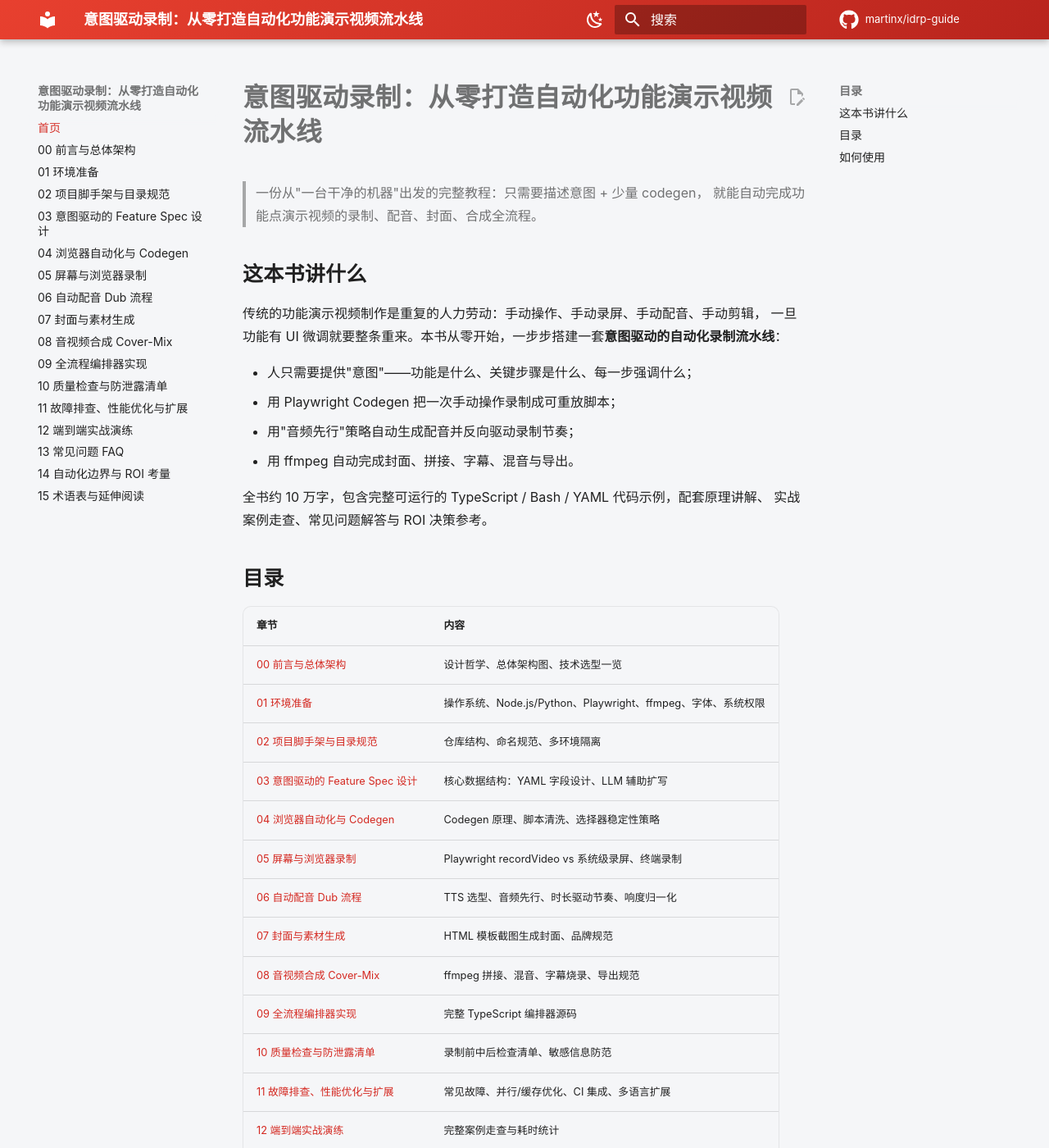
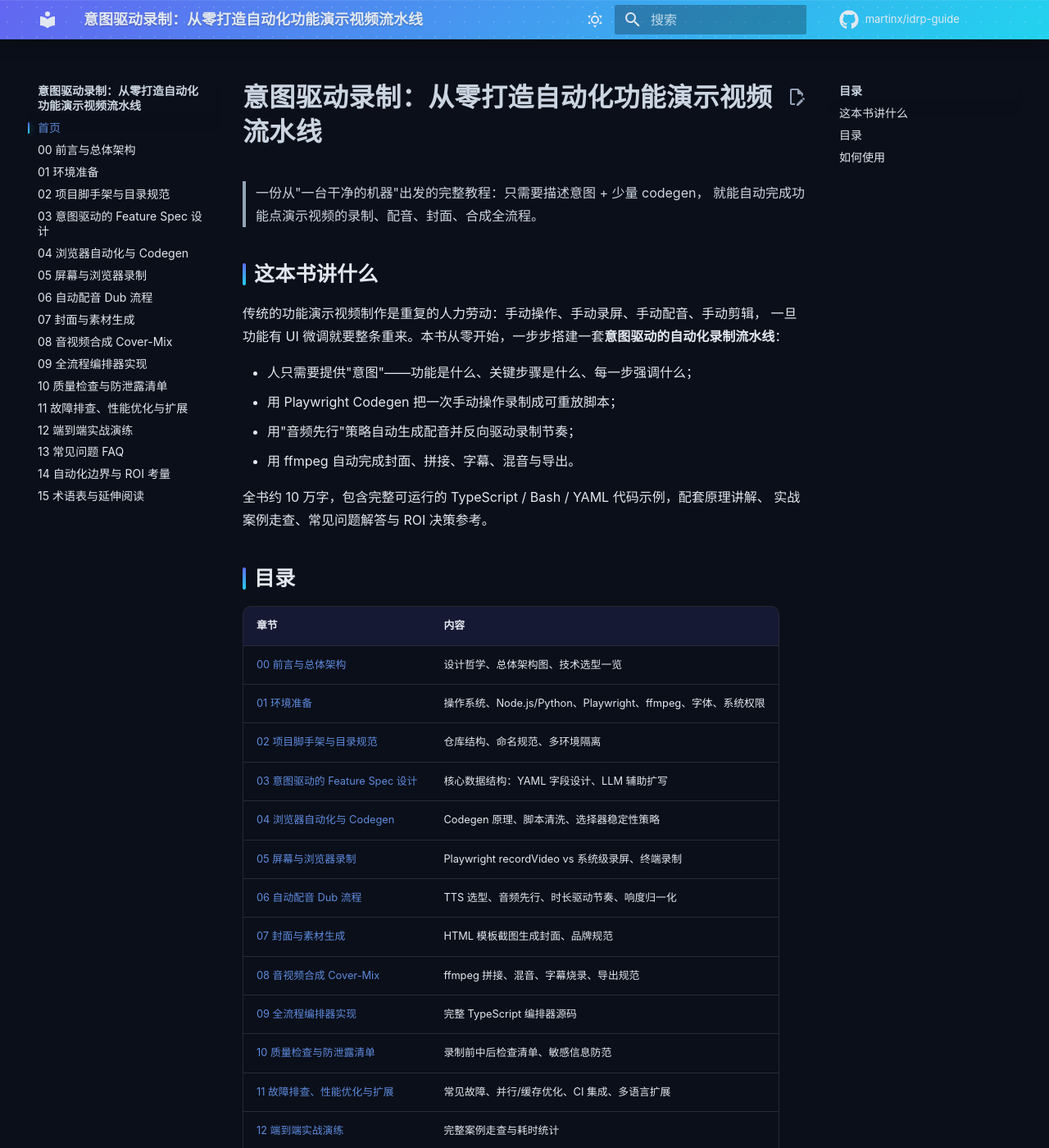
Before and after one commit to martinx/idrp-guide, an MkDocs documentation site: the page built from docs/index.md, in a window 1280 px wide and 1400 px high. Shown: the whole window at 82% size. Built offline with MkDocs 1.6.1 and Material for MkDocs 9.7.7, drawn with Linux system fonts in a browser that asks for light colours; comment, search, counter and statistics services are not loaded.

Commit message:
改用科技感深色主题：靛蓝-青色渐变、终端风代码块、发光边框

```diff
--- a/docs/stylesheets/extra.css
+++ b/docs/stylesheets/extra.css
@@ -1,54 +1,87 @@
 /*
- * 品牌色取自 AAS 系列演示应用/控制台的统一视觉规范：
- * 主色 #D42820（红），辅助浅红 #E8574C，头部渐变 135deg #E8402F → #B8241D。
- * 圆角、阴影、字体栈同样对齐这套规范，让教程站点和产品演示画面观感一致。
+ * 科技感主题：深色为默认基调，靛蓝 → 青色的渐变品牌色，
+ * 终端风代码块（发光边框 + 深空背景），网格纹理点缀头部。
  */
 
-/* ---------- 品牌色：浅色模式 ---------- */
-[data-md-color-scheme="default"] {
-  --md-primary-fg-color: #d42820;
-  --md-primary-fg-color--light: #e8574c;
-  --md-primary-fg-color--dark: #b8241d;
-  --md-primary-bg-color: #ffffff;
-  --md-primary-bg-color--light: #ffffff;
+/* ---------- 品牌色：暗色（默认） ---------- */
+[data-md-color-scheme="slate"] {
+  --md-default-bg-color: #0b0f19;
+  --md-default-fg-color: #e2e8f0;
+  --md-default-fg-color--light: #cbd5e1;
+  --md-default-fg-color--lighter: #94a3b8;
+  --md-default-fg-color--lightest: #1e2536;
 
-  --md-accent-fg-color: #d42820;
-  --md-accent-fg-color--transparent: #d4282026;
-  --md-accent-bg-color: #ffffff;
-  --md-accent-bg-color--light: #ffffff;
+  --md-primary-fg-color: #0b0f19;
+  --md-primary-bg-color: #e2e8f0;
 
-  --md-typeset-a-color: #d42820;
+  --md-accent-fg-color: #22d3ee;
+  --md-accent-fg-color--transparent: #22d3ee26;
 
-  --md-default-bg-color: #f5f6f8;
-  --md-code-bg-color: #f7f8fa;
-  --md-code-fg-color: #1a1d29;
+  --md-typeset-a-color: #7dd3fc;
+
+  --md-code-bg-color: #10141f;
+  --md-code-fg-color: #d7e2f4;
+
+  --brand-gradient: linear-gradient(135deg, #6366f1 0%, #22d3ee 100%);
+  --brand-glow: 0 0 0 1px rgba(99, 102, 241, 0.35), 0 0 24px rgba(34, 211, 238, 0.12);
 }
 
-/* ---------- 品牌色：深色模式 ---------- */
-[data-md-color-scheme="slate"] {
-  --md-primary-fg-color: #e8574c;
-  --md-primary-fg-color--light: #ff7a68;
-  --md-primary-fg-color--dark: #b8241d;
+/* ---------- 品牌色：亮色 ---------- */
+[data-md-color-scheme="default"] {
+  --md-primary-fg-color: #ffffff;
+  --md-primary-bg-color: #0b0f19;
 
-  --md-accent-fg-color: #ff7a68;
-  --md-accent-fg-color--transparent: #ff7a6826;
+  --md-accent-fg-color: #4f46e5;
+  --md-accent-fg-color--transparent: #4f46e526;
 
-  --md-typeset-a-color: #ff7a68;
+  --md-typeset-a-color: #4f46e5;
 
-  --md-code-bg-color: #1c1f27;
-  --md-code-fg-color: #e6e8ec;
+  --md-code-bg-color: #0b0f19;
+  --md-code-fg-color: #d7e2f4;
+
+  --brand-gradient: linear-gradient(135deg, #4f46e5 0%, #06b6d4 100%);
+  --brand-glow: 0 0 0 1px rgba(79, 70, 229, 0.18), 0 0 20px rgba(6, 182, 212, 0.10);
 }
 
-/* 顶部导航条用品牌渐变，呼应控制台头部样式 */
+/* 顶部导航条：渐变 + 细网格纹理，营造"电路板"科技感 */
 .md-header {
-  background: linear-gradient(135deg, #e8402f, #b8241d);
+  background: var(--brand-gradient);
+  background-image:
+    radial-gradient(circle, rgba(255, 255, 255, 0.14) 1px, transparent 1px),
+    var(--brand-gradient);
+  background-size: 18px 18px, 100% 100%;
+  box-shadow: 0 1px 0 rgba(255, 255, 255, 0.08) inset, 0 4px 20px rgba(0, 0, 0, 0.25);
 }
 
-/* ---------- 中文字体优化 ----------
- * 关闭了 Material 默认的 Google Fonts（国内访问不稳定，且拉丁字重和中文字重不搭）。
- * 这里显式声明系统自带的高素质中文字体优先级，Mac 上是 PingFang SC，
- * Windows 上落到 Microsoft YaHei，Linux 落到 Noto Sans CJK，观感统一优雅。
- */
+.md-header__title,
+.md-header__button {
+  text-shadow: 0 1px 2px rgba(0, 0, 0, 0.25);
+}
+
+/* 左侧栏当前项：发光左边条 */
+.md-nav__link--active,
+.md-nav__link:focus,
+.md-nav__link:hover {
+  color: var(--md-accent-fg-color);
+}
+
+.md-nav__item .md-nav__link--active {
+  position: relative;
+}
+
+.md-nav__item .md-nav__link--active::before {
+  content: "";
+  position: absolute;
+  left: -12px;
+  top: 2px;
+  bottom: 2px;
+  width: 2px;
+  background: var(--brand-gradient);
+  border-radius: 2px;
+  box-shadow: 0 0 8px rgba(34, 211, 238, 0.6);
+}
+
+/* ---------- 中文字体 ---------- */
 :root {
   --md-text-font: -apple-system, BlinkMacSystemFont, "PingFang SC", "Noto Sans SC",
     "Microsoft YaHei", "Helvetica Neue", Arial, sans-serif;
@@ -68,16 +101,29 @@
   letter-spacing: 0.01em;
 }
 
-/* ---------- 代码块美化 ----------
- * 圆角卡片 + 细边框 + 轻阴影，呼应控制台卡片式设计（--radius: 12px 的风格）。
- */
+.md-typeset h2 {
+  position: relative;
+  padding-left: 14px;
+}
+
+.md-typeset h2::before {
+  content: "";
+  position: absolute;
+  left: 0;
+  top: 0.15em;
+  bottom: 0.15em;
+  width: 4px;
+  border-radius: 2px;
+  background: var(--brand-gradient);
+}
+
+/* ---------- 代码块：终端风，发光边框 + 深空背景 ---------- */
 .md-typeset .highlight {
   border-radius: 10px;
   overflow: hidden;
-  border: 1px solid var(--md-default-fg-color--lightest);
-  box-shadow:
-    0 1px 2px rgba(16, 24, 40, 0.04),
-    0 2px 8px rgba(16, 24, 40, 0.06);
+  background: var(--md-code-bg-color);
+  box-shadow: var(--brand-glow);
+  border: 1px solid rgba(148, 163, 184, 0.15);
 }
 
 .md-typeset .highlight > pre {
@@ -87,6 +133,20 @@
 .md-typeset pre > code {
   font-size: 0.78rem;
   line-height: 1.7;
+  color: var(--md-code-fg-color);
+}
+
+/* 代码块顶部仿终端窗口的三色圆点装饰条 */
+.md-typeset .highlight::before {
+  content: "";
+  display: block;
+  height: 28px;
+  background: linear-gradient(180deg, rgba(255, 255, 255, 0.04), transparent);
+  border-bottom: 1px solid rgba(148, 163, 184, 0.12);
+  background-image:
+    radial-gradient(circle 5px at 16px 14px, #ff5f56 100%, transparent 101%),
+    radial-gradient(circle 5px at 34px 14px, #ffbd2e 100%, transparent 101%),
+    radial-gradient(circle 5px at 52px 14px, #27c93f 100%, transparent 101%);
 }
 
 .md-typeset code {
@@ -95,31 +155,48 @@
 }
 
 .md-clipboard {
-  border-radius: 6px;
+  color: var(--md-accent-fg-color);
 }
 
 .md-clipboard:hover {
   color: var(--md-accent-fg-color);
+  filter: brightness(1.3);
 }
 
-/* 行内代码与代码块背景略微区分正文背景，层次更清楚 */
+[data-md-color-scheme="slate"] .md-typeset :not(pre) > code {
+  background-color: #161b29;
+  color: #7dd3fc;
+}
 [data-md-color-scheme="default"] .md-typeset :not(pre) > code {
-  background-color: #eef0f3;
-}
-[data-md-color-scheme="slate"] .md-typeset :not(pre) > code {
-  background-color: #262a34;
+  background-color: #eef1ff;
+  color: #4338ca;
 }
 
-/* 提示框/详情框也用一致的圆角语言 */
+/* 提示框/详情框：发光描边，呼应整体科技感 */
 .md-typeset .admonition,
 .md-typeset details {
   border-radius: 12px;
   overflow: hidden;
+  border-left: 3px solid var(--md-accent-fg-color);
 }
 
-/* 表格圆角与细边框，和控制台的卡片表格视觉呼应 */
+/* 表格：细边框 + 圆角卡片 */
 .md-typeset table:not([class]) {
   border-radius: 10px;
   overflow: hidden;
-  border: 1px solid var(--md-default-fg-color--lightest);
+  border: 1px solid rgba(148, 163, 184, 0.18);
 }
+
+.md-typeset table:not([class]) th {
+  background: rgba(99, 102, 241, 0.12);
+}
+
+/* 首页/章节内的按钮、链接 hover 发光反馈 */
+.md-typeset a:hover {
+  text-shadow: 0 0 12px var(--md-accent-fg-color);
+}
+
+/* 搜索框：发光聚焦态 */
+.md-search__input:focus {
+  box-shadow: 0 0 0 2px var(--md-accent-fg-color);
+}
--- a/mkdocs.yml
+++ b/mkdocs.yml
@@ -11,20 +11,18 @@ theme:
   language: zh
   font: false
   palette:
-    - media: "(prefers-color-scheme: light)"
-      scheme: default
-      primary: red
-      accent: red
+    - scheme: slate
+      primary: black
+      accent: indigo
+      toggle:
+        icon: material/weather-sunny
+        name: 切换到浅色模式
+    - scheme: default
+      primary: white
+      accent: indigo
       toggle:
         icon: material/weather-night
         name: 切换到深色模式
-    - media: "(prefers-color-scheme: dark)"
-      scheme: slate
-      primary: red
-      accent: red
-      toggle:
-        icon: material/weather-sunny
-        name: 切换到浅色模式
   features:
     - navigation.instant
     - navigation.tracking
```
